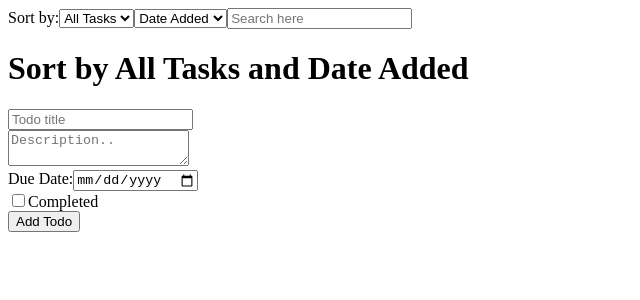
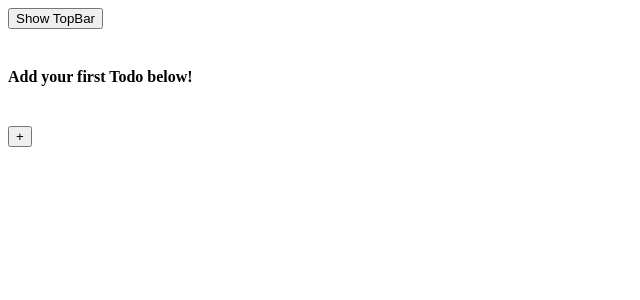
Before and after one commit to krli07717/TodoApp, a React app: page / in a window 1280 px wide. Shown: the top 300 px of the page, without its empty margins (0-640 px from the left). Built offline with nearby package versions, Linux system fonts and the light colour scheme; the HTML template or start-up script is replaced by a standard one.

Commit message:
add some Expand button and default texts like 'add your first todo' 'no results found'

```diff
--- a/components/AddTodoModal.tsx
+++ b/components/AddTodoModal.tsx
@@ -13,16 +13,16 @@ interface ITodoProps {
 
 interface AddTodoModalProps {
 	addNewTodoToArray: (childNewForm: ITodoProps) => void;
+	SetKeyOfNewTodo: () => void;
+	todoKey: Number;
 }
 
-const AddTodoModal: React.FunctionComponent<AddTodoModalProps> = ({addNewTodoToArray}) => {
+const AddTodoModal: React.FunctionComponent<AddTodoModalProps> = ({addNewTodoToArray, SetKeyOfNewTodo, todoKey}) => {
 
 	const newTitleValue = useRef<HTMLInputElement>(null);
 	const newDescriptionValue = useRef<HTMLTextAreaElement>(null);
 	const newDueDate = useRef<HTMLInputElement>(null);
 	const newIsDone = useRef<HTMLInputElement>(null);
-
-	const [todoKey, setTodoKey] = useState(0)
 
 	return (
 		<form>
@@ -35,7 +35,8 @@ const AddTodoModal: React.FunctionComponent<AddTodoModalProps> = ({addNewTodoToA
 			<input name="isDone" type="checkbox" ref={newIsDone}/><label>Completed</label>
 			<br />
 			<button type="button" onClick={()=>{
-				setTodoKey(todoKey + 1)
+				SetKeyOfNewTodo();
+				console.log(`todoKey: ${todoKey}`);
 				let newFormElements: ITodoProps | string;
 				//to avoid 'error: object is possibly null'
 				if ( newTitleValue && newDescriptionValue && newIsDone && newDueDate && newDueDate.current && newTitleValue.current && newDescriptionValue.current && newIsDone.current) {
--- /dev/null
+++ b/components/ShowAddTodoFormButton.tsx
@@ -0,0 +1,13 @@
+import * as React from 'react';
+
+interface ShowAddTodoFormButtonProps {
+	ShowAddTodoForm: () => void;
+}
+
+const ShowAddTodoFormButton: React.FunctionComponent<ShowAddTodoFormButtonProps> = ({ShowAddTodoForm}) => {
+	return (
+		<button type='button' onClick={()=>ShowAddTodoForm()}>+</button>
+		);
+};
+
+export default ShowAddTodoFormButton;
--- /dev/null
+++ b/components/ShowTopBarButton.tsx
@@ -0,0 +1,13 @@
+import * as React from 'react';
+
+interface ShowTopBarButtonProps {
+	ShowTopBar: () => void;
+}
+
+const ShowTopBarButton: React.FunctionComponent<ShowTopBarButtonProps> = ({ShowTopBar}) => {
+	return (
+		<button type='button' onClick={()=>ShowTopBar()}>Show TopBar</button>
+		);
+};
+
+export default ShowTopBarButton;
--- a/components/TodosTable.tsx
+++ b/components/TodosTable.tsx
@@ -51,23 +51,50 @@ const TodosTable: React.FunctionComponent<TodosTableProps> = ({SelectByDoneState
 		});
 	}
 
+	let NoResults = 0;
+
 	return (
 		<>
-						<h1>Sort by {SelectByDoneState} and {SelectSortMethodState}</h1>
+			{// <h1>Sort by {SelectByDoneState} and {SelectSortMethodState}</h1>
+			}
+			{
+				TodosArray.length === 0 ? <h4>Add your first Todo below!</h4> : null
+			}
 			{
 				TodosArray
-							.filter(todoBySearchText => todoBySearchText.caption.includes(SearchText) ||
-							 todoBySearchText.description.includes(SearchText))
+				.filter(todoBySearchText => {
+					if (todoBySearchText.caption.toLowerCase().includes(SearchText.toLowerCase()) ||
+								 todoBySearchText.description.toLowerCase().includes(SearchText.toLowerCase()))
+						{
+							return true;
+						}	else {
+							NoResults++;
+							return false;
+						}
+					return todoBySearchText.caption.toLowerCase().includes(SearchText.toLowerCase()) ||
+								 todoBySearchText.description.toLowerCase().includes(SearchText.toLowerCase())
+								})
 				.filter(todoByDoneState => {
 					if (SelectByDoneState === 'Done') {
-									return todoByDoneState.isCompleted === true;
+						if (todoByDoneState.isCompleted === true) {
+							return true;
+						} else {
+							NoResults++;
+							return false;
+						};
 					} else if (SelectByDoneState === 'To Do') {
-									return todoByDoneState.isCompleted === false;
+						if (todoByDoneState.isCompleted === false) {
+							return true;
+						} else {
+							NoResults++;
+							return false;
+						};
 					} else {
 						return todoByDoneState;
 					}
 				})
 				.map((filteredTodo) => {
+						console.log(`filteredTodo: ${filteredTodo}`);
 						const {key, index, caption, description, addedDate, due, isCompleted} = filteredTodo;
 						return (
 							<Todo key={key} index={index} caption={caption} description={description} addedDate={addedDate} due={due} isCompleted={isCompleted}
@@ -75,6 +102,7 @@ const TodosTable: React.FunctionComponent<TodosTableProps> = ({SelectByDoneState
 						)
 						})
 			}
+			{ (NoResults !== 0 && NoResults === TodosArray.length) ? <h3>No Results Found</h3> : null }
 		</>
 	 );
 };
--- a/src/index.tsx
+++ b/src/index.tsx
@@ -1,5 +1,7 @@
 import React, {useState} from "react";
 import ReactDOM from "react-dom";
+import ShowTopBarButton from '../components/ShowTopBarButton';
+import ShowAddTodoFormButton from '../components/ShowAddTodoFormButton';
 import TopBar from '../components/TopBar';
 import TodosTable from '../components/TodosTable';
 import AddTodoModal from '../components/AddTodoModal';
@@ -54,6 +56,13 @@ const App = () => {
 			// },
 		])
 
+
+	const [todoKey, setTodoKey] = useState(0)
+
+	const setKeyOfNewTodo = () => {
+			setTodoKey(todoKey + 1);
+	}
+
 	const addNewTodoToArray = (childNewForm: ITodoProps) => {
 		console.log('childNewForm:');
 		console.log(childNewForm); //if is not initialNewForm, then success passing data from child to parent component
@@ -69,6 +78,7 @@ const App = () => {
 		console.log(newTodosArray);
 		console.log('todosArray - reset array');
 		console.log(todosArray);
+		setShowAddTodoForm(!showAddTodoFormState);
 	}
 
 	const toggleIsComplete = (index: ITodoProps["index"]) => {
@@ -90,14 +100,33 @@ const App = () => {
 		console.log(newTodosArray);
 	}
 
+	const [showTopBarState, setShowTopBarState] = useState<boolean>(false);
+
+	const [showAddTodoFormState, setShowAddTodoForm] = useState<boolean>(false);
+
+	const showTopBar = () => {
+		setShowTopBarState(!showTopBarState);
+	}
+
+	const showAddTodoForm = () => {
+		setShowAddTodoForm(!showAddTodoFormState);
+	}
+
 	return (
-			<>
-			  <TopBar SelectByDone={selectByDone} SelectSortMethod={selectSortMethod} onSearchChange={onSearchChange} />
-			  <TodosTable SelectByDoneState={doneState} SelectSortMethodState={sortMethodState} SearchText={searchText}
-			  						TodosArray={todosArray} ToggleIsComplete={toggleIsComplete} DeleteTodo={deleteTodo}/>
-			  <AddTodoModal addNewTodoToArray={addNewTodoToArray} />
-		  </>
-	  );
+		<>
+			<ShowTopBarButton ShowTopBar={showTopBar}/>
+			<br/>
+		  {showTopBarState ?
+		  <TopBar SelectByDone={selectByDone} SelectSortMethod={selectSortMethod} onSearchChange={onSearchChange}/> : null}
+		  <br/>
+		  <TodosTable SelectByDoneState={doneState} SelectSortMethodState={sortMethodState} SearchText={searchText}
+		  						TodosArray={todosArray} ToggleIsComplete={toggleIsComplete} DeleteTodo={deleteTodo}/>
+		  <br/>
+		  <ShowAddTodoFormButton ShowAddTodoForm={showAddTodoForm}/>
+		  {showAddTodoFormState ?
+		  <AddTodoModal addNewTodoToArray={addNewTodoToArray} SetKeyOfNewTodo={setKeyOfNewTodo} todoKey={todoKey}/> : null}
+	  </>
+	);
 };
 
 
```
Also changed, not shown: components/TopBar.tsx (+5 -5 lines), components/Sort.tsx (indentation only). Lines whose indentation alone changed are shown as unchanged.
